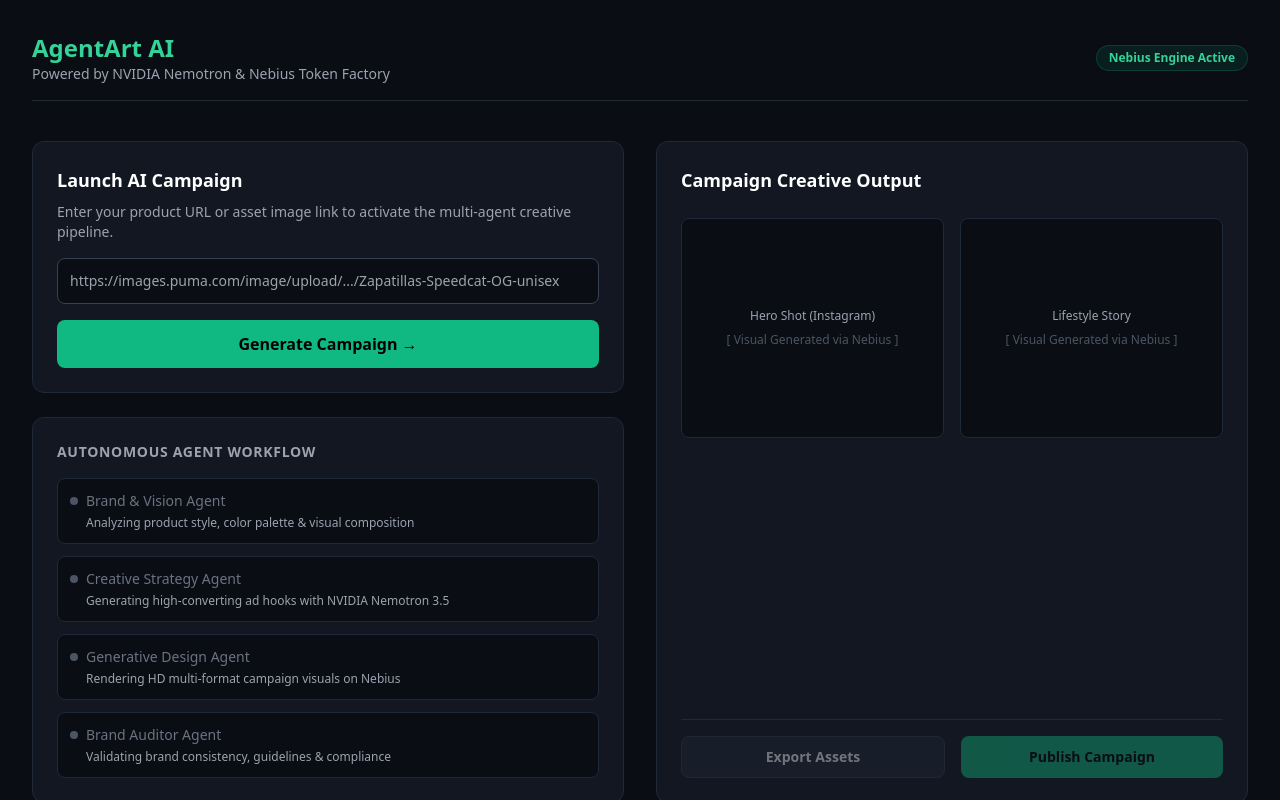
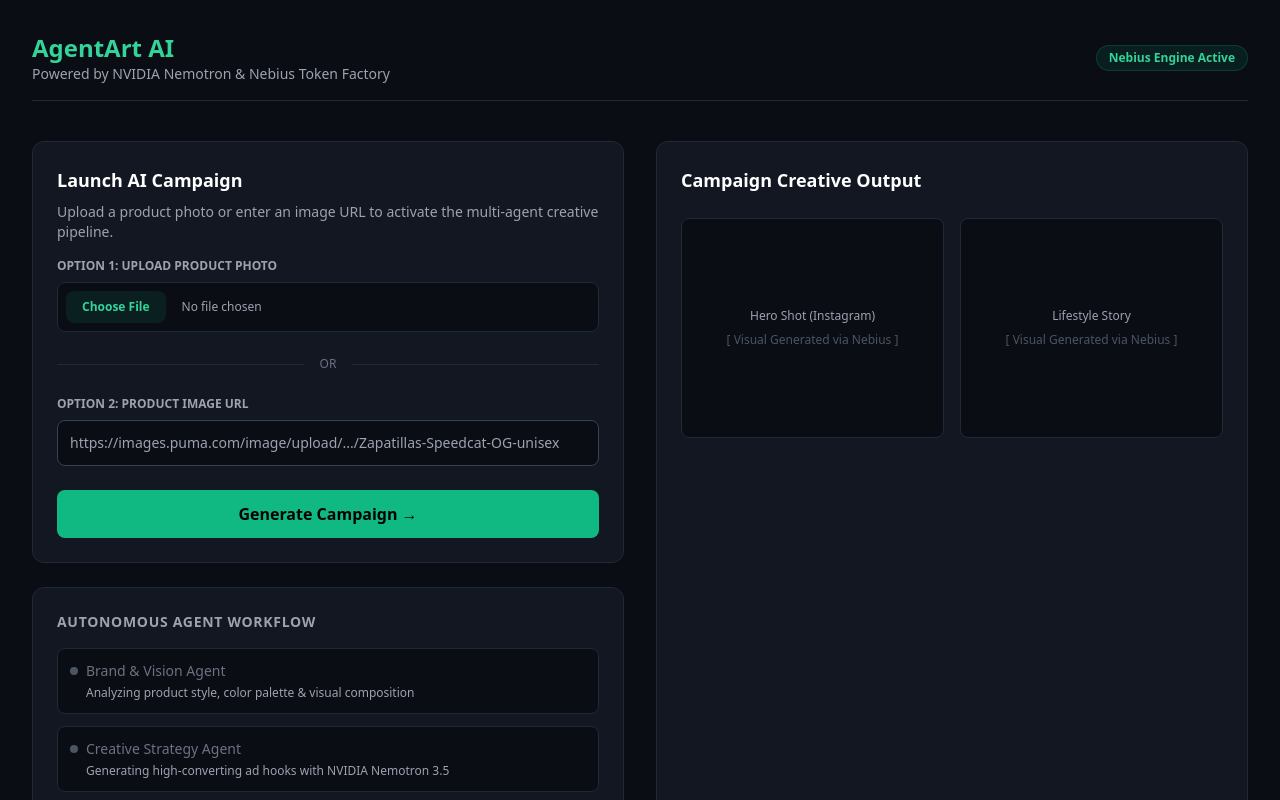
Before and after one commit to frgggter/agentart-ai, a Next.js app: page / in a window 1280 px wide. Shown: the top 800 px of the page. Built offline with nearby package versions, Linux system fonts and the light colour scheme.

Commit message:
Implement file upload for product images
Added file upload functionality for product images and updated the logic to handle both uploaded images and product URLs.

```diff
--- a/app/page.tsx
+++ b/app/page.tsx
@@ -4,13 +4,33 @@ import { useState } from 'react';
 
 export default function Home() {
   const [productUrl, setProductUrl] = useState('');
+  const [selectedImage, setSelectedImage] = useState<string | null>(null);
   const [loading, setLoading] = useState(false);
   const [activeStep, setActiveStep] = useState(0);
   const [campaignData, setCampaignData] = useState<any>(null);
   const [publishStatus, setPublishStatus] = useState<string | null>(null);
 
+  // Convierte la imagen subida desde el ordenador a formato Base64 Data URL
+  const handleFileUpload = (e: React.ChangeEvent<HTMLInputElement>) => {
+    const file = e.target.files?.[0];
+    if (file) {
+      const reader = new FileReader();
+      reader.onloadend = () => {
+        const base64String = reader.result as string;
+        setSelectedImage(base64String);
+        setProductUrl(''); // Limpia la URL si se sube un archivo local
+      };
+      reader.readAsDataURL(file);
+    }
+  };
+
   async function handleGenerate() {
-    if (!productUrl) return;
+    const assetInput = selectedImage || productUrl;
+    if (!assetInput) {
+      alert('Please enter a product URL or upload an image file.');
+      return;
+    }
+
     setLoading(true);
     setCampaignData(null);
     setPublishStatus(null);
@@ -24,7 +44,7 @@ export default function Home() {
       const res = await fetch('/api/generate', {
         method: 'POST',
         headers: { 'Content-Type': 'application/json' },
-        body: JSON.stringify({ productUrl }),
+        body: JSON.stringify({ productUrl: assetInput }),
       });
 
       const json = await res.json();
@@ -48,7 +68,7 @@ export default function Home() {
     const exportBundle = {
       project: 'AgentArt AI Campaign',
       generatedAt: new Date().toISOString(),
-      sourceAsset: productUrl,
+      sourceAsset: selectedImage ? 'Uploaded Local Image File' : productUrl,
       strategy: campaignData,
     };
 
@@ -80,23 +100,69 @@ export default function Home() {
       </header>
 
       <div className="grid grid-cols-1 lg:grid-cols-2 gap-8">
+        {/* Left Column: Asset Input & Workflow */}
         <div className="space-y-6">
           <div className="bg-[#121722] p-6 rounded-xl border border-gray-800">
             <h2 className="text-lg font-semibold mb-2">Launch AI Campaign</h2>
             <p className="text-sm text-gray-400 mb-4">
-              Enter your product URL or asset image link to activate the multi-agent creative pipeline.
+              Upload a product photo or enter an image URL to activate the multi-agent creative pipeline.
             </p>
-            <input
-              type="text"
-              placeholder="https://images.puma.com/image/upload/.../Zapatillas-Speedcat-OG-unisex"
-              value={productUrl}
-              onChange={(e) => setProductUrl(e.target.value)}
-              className="w-full p-3 rounded-lg bg-[#0A0D14] border border-gray-700 text-white mb-4 focus:outline-none focus:border-emerald-500 text-sm"
-            />
+
+            {/* File Upload Control */}
+            <div className="mb-4">
+              <label className="block text-xs font-semibold text-gray-400 mb-2 uppercase">
+                Option 1: Upload Product Photo
+              </label>
+              <input
+                type="file"
+                accept="image/*"
+                onChange={handleFileUpload}
+                className="block w-full text-xs text-gray-400 file:mr-4 file:py-2 file:px-4 file:rounded-lg file:border-0 file:text-xs file:font-semibold file:bg-emerald-500/10 file:text-emerald-400 hover:file:bg-emerald-500/20 cursor-pointer bg-[#0A0D14] p-2 rounded-lg border border-gray-800"
+              />
+            </div>
+
+            {selectedImage && (
+              <div className="mb-4 p-2 bg-[#0A0D14] rounded-lg border border-emerald-500/30 flex items-center gap-3">
+                <img src={selectedImage} alt="Preview" className="w-12 h-12 object-cover rounded" />
+                <div className="flex-1 overflow-hidden">
+                  <p className="text-xs text-emerald-400 font-medium">Image Loaded Ready</p>
+                  <button
+                    onClick={() => setSelectedImage(null)}
+                    className="text-[10px] text-red-400 underline"
+                  >
+                    Remove file
+                  </button>
+                </div>
+              </div>
+            )}
+
+            <div className="relative flex py-2 items-center mb-4">
+              <div className="flex-grow border-t border-gray-800"></div>
+              <span className="flex-shrink mx-4 text-xs text-gray-500 uppercase">Or</span>
+              <div className="flex-grow border-t border-gray-800"></div>
+            </div>
+
+            {/* URL Input Control */}
+            <div className="mb-4">
+              <label className="block text-xs font-semibold text-gray-400 mb-2 uppercase">
+                Option 2: Product Image URL
+              </label>
+              <input
+                type="text"
+                placeholder="https://images.puma.com/image/upload/.../Zapatillas-Speedcat-OG-unisex"
+                value={productUrl}
+                onChange={(e) => {
+                  setProductUrl(e.target.value);
+                  if (e.target.value) setSelectedImage(null);
+                }}
+                className="w-full p-3 rounded-lg bg-[#0A0D14] border border-gray-700 text-white focus:outline-none focus:border-emerald-500 text-sm"
+              />
+            </div>
+
             <button
               onClick={handleGenerate}
               disabled={loading}
-              className="w-full py-3 bg-emerald-500 hover:bg-emerald-600 font-semibold rounded-lg transition-all disabled:opacity-50 text-black"
+              className="w-full py-3 bg-emerald-500 hover:bg-emerald-600 font-semibold rounded-lg transition-all disabled:opacity-50 text-black mt-2"
             >
               {loading ? 'Executing Multi-Agent Pipeline...' : 'Generate Campaign →'}
             </button>
@@ -132,6 +198,7 @@ export default function Home() {
           </div>
         </div>
 
+        {/* Right Column: Output & Action Controls */}
         <div className="bg-[#121722] p-6 rounded-xl border border-gray-800 flex flex-col justify-between">
           <div>
             <div className="flex justify-between items-center mb-6">
```
